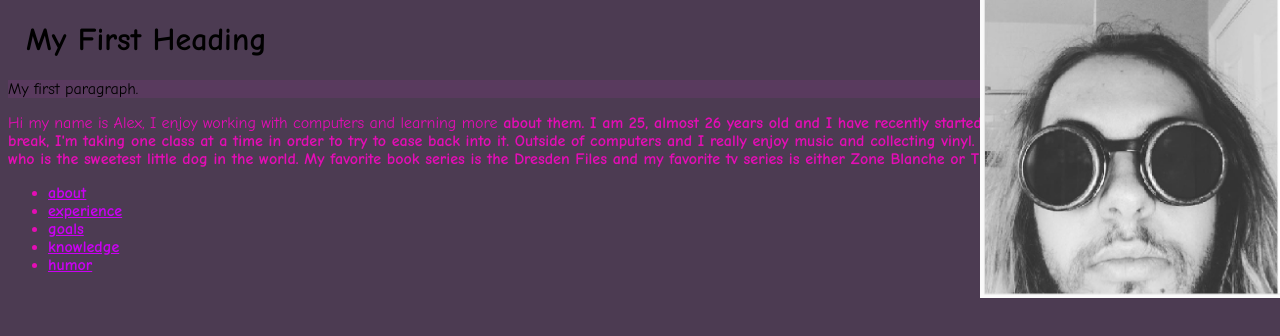
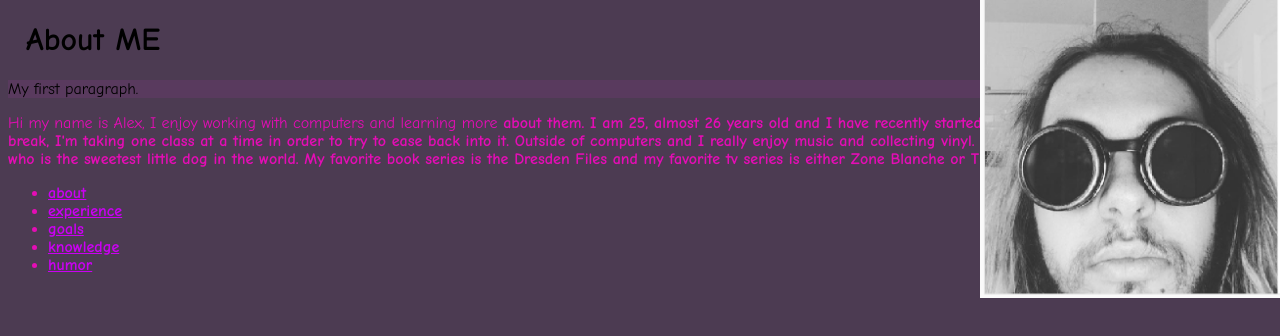
Before and after one commit to Alex-Bachman/introduction, a plain HTML site: page Introduction/about.html in a window 1280 px wide. Drawn offline with Linux system fonts and the light colour scheme.

Commit message:
Update about.html

```diff
--- a/Introduction/about.html
+++ b/Introduction/about.html
@@ -9,7 +9,7 @@
 
 <body>
     <img id="homeimage" width="300" src="images/alex2.png" alt="Picture of Alex">
-    <h1>My First Heading</h1>
+    <h1>About ME</h1>
     <p class="mainpage">My first paragraph.</p>
     <p>Hi my name is Alex, I enjoy working with computers and learning more<b>
             about them. I am 25, almost 26 years old<b> and I have recently started<b>
```
